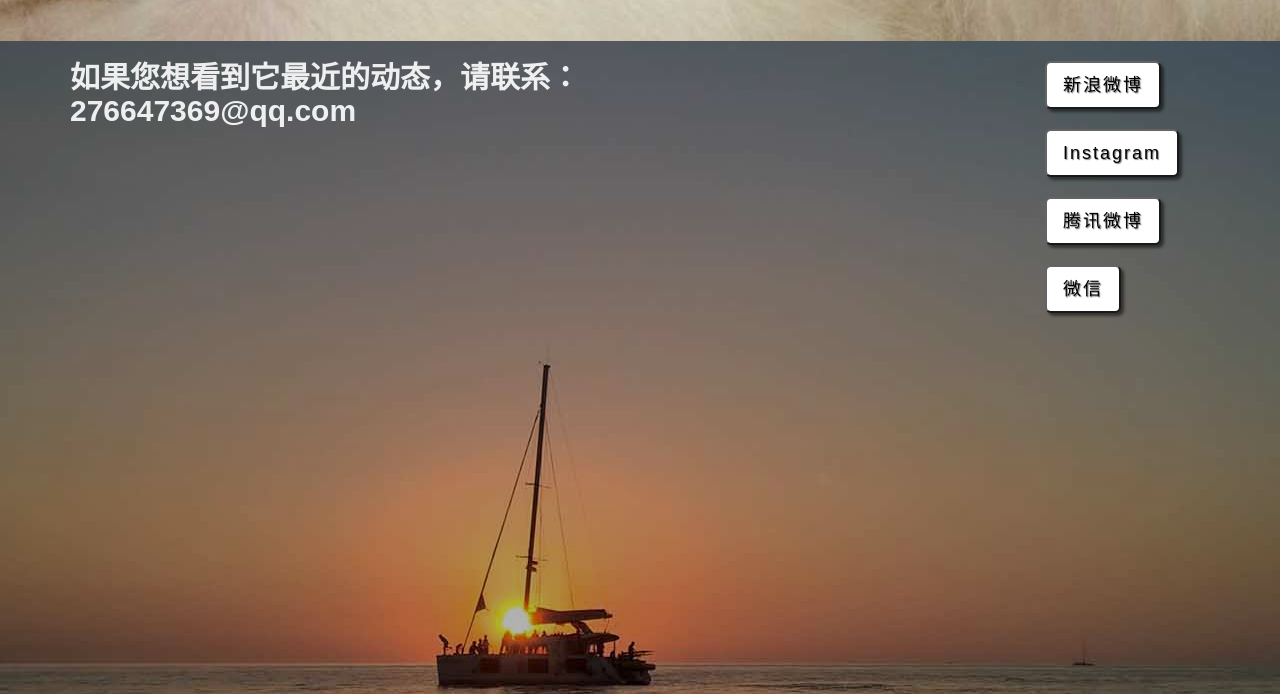
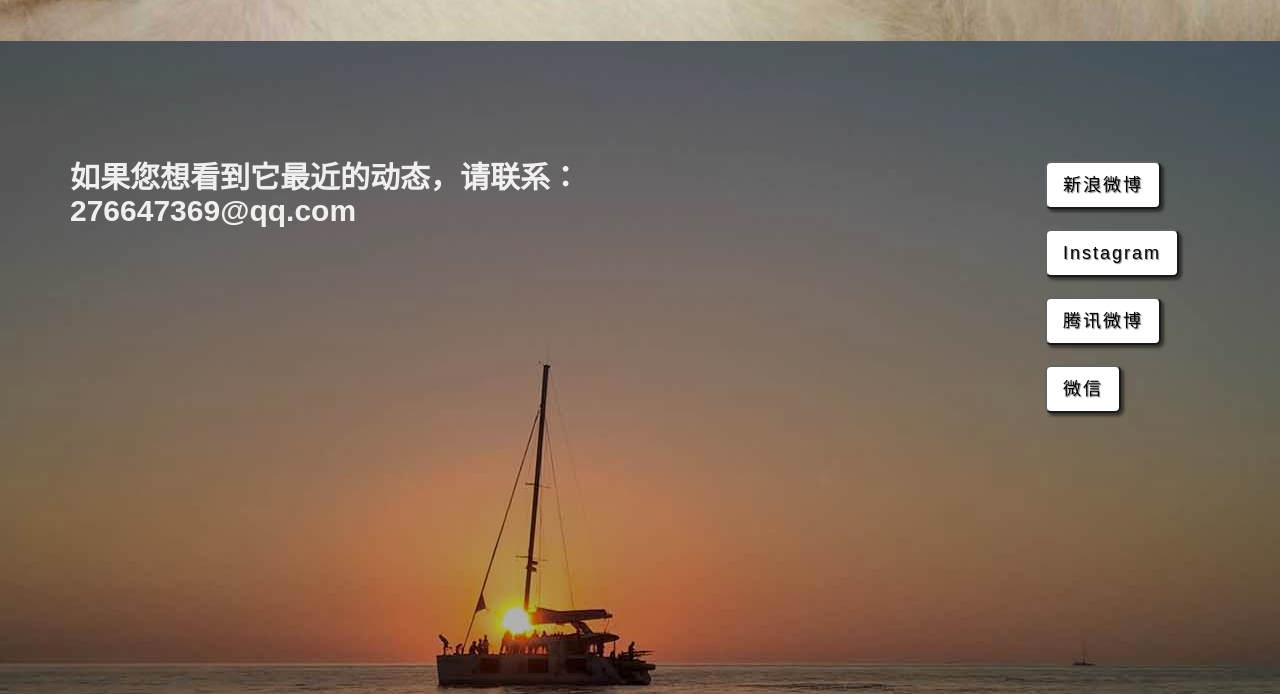
Before and after one commit to gainiu/Personal-Portfolio, a plain HTML site: page index.html in a window 1280 px wide. Shown: the part 2800-3494 px from the top of the page. Drawn offline with Linux system fonts and the light colour scheme.

Commit message:
个人主页

```diff
--- a/css/style.css
+++ b/css/style.css
@@ -148,13 +148,16 @@ body,h1,h2,h3,h4,h5,h6{
 .contact{
     background: url("../images/contactpic.jpg") no-repeat center center fixed;
     height: 950px;
-    padding: 100px 0;
+    padding-top: 100px;
     background-size: cover;
 }
 .contact-overlay{
     background: rgba(0,0,0,0.3);
     height: 950px;
     margin-top: -100px;
+}
+.contact-message{
+    margin-top: 100px;
 }
 .contact-header{
     color: rgba(255, 255, 255, 0.9);
--- a/index.html
+++ b/index.html
@@ -122,10 +122,10 @@
     <div class="contact-overlay">
         <div class="container">
             <div class="row">
-                <div class="col-lg-6">
+                <div class="col-lg-6 contact-message">
                     <h2 class="contact-header">如果您想看到它最近的动态，请联系：276647369@qq.com</h2>
                 </div>
-                <div class="col-lg-2 col-lg-offset-4">
+                <div class="col-lg-2 col-lg-offset-4 contact-message">
                     <ul class="list-unstyled intro-social-buttons">
                         <li><a href="#" class="btn btn-default btn-lg">新浪微博</a></li>
                         <li><a href="#" class="btn btn-default btn-lg">Instagram</a></li>
```
